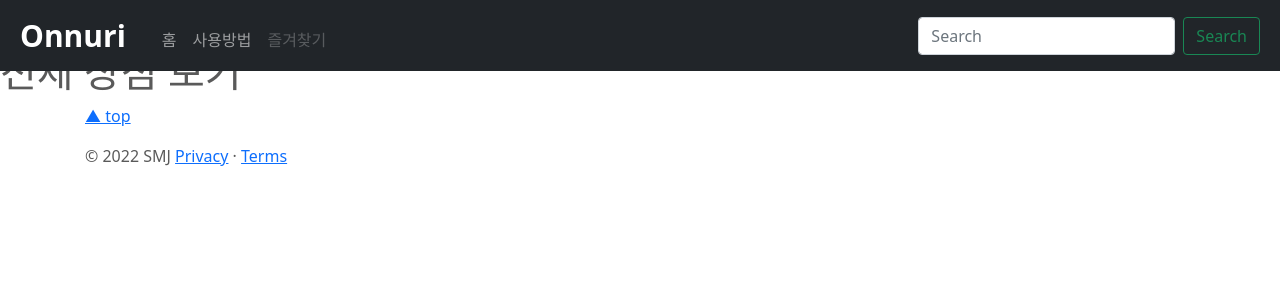
After one commit to Song-Minjin/Onnuri, a Flask app: template templates/sub_entire_stores.html in a window 1280 px wide. The commit adds this page. Shown: the top 300 px of the page. Run offline with Flask 2, Linux system fonts and the light colour scheme; the template is opened without the code that fills it, so the values that code supplies are empty.

Commit message:
sub page, layout.html update

```diff
--- a/app.py
+++ b/app.py
@@ -15,49 +15,17 @@
 def home():
     return render_template('index.html')
 
-@app.route('/stores', methods=['GET'])
+@app.route('/stores/list', methods=['GET'])
 def listing():
     stores = list(db.stores.find({}, {'_id': False}))
     return jsonify({'all_stores':stores})
-
-# https://www.sbiz.or.kr/sijangtong/nation/onnuri/pop/onnuriShopListKeyPopup.do?cpage=1&county_cd=02010&shop_table=SJTT.MKT_PAPER_SHOP&city_cd=02&txtKey=A.MARKET_NAME&txtParam=%EA%B4%91%EC%9E%A5%EC%8B%9C%EC%9E%A5
-# https://www.sbiz.or.kr/sijangtong/nation/onnuri/pop/onnuriShopListKeyPopup.do?cpage=1&county_cd=02010&shop_table=SJTT.MKT_PAPER_SHOP&city_cd=02&txtKey=A.MARKET_NAME&txtParam=%EB%8F%99%EB%8C%80%EB%AC%B8%EB%AC%B8%EA%B5%AC%EC%99%84%EA%B5%AC%EA%B1%B0%EB%A6%AC_%EB%8F%99%EB%8C%80%EB%AC%B8%EB%AC%B8%EA%B5%AC%EC%99%84%EA%B5%AC%EB%8F%84%EB%A7%A4
-# https://www.sbiz.or.kr/sijangtong/nation/onnuri/pop/onnuriShopListKeyPopup.do?cpage=1&county_cd=31010&shop_table=SJTT.MKT_PAPER_SHOP&city_cd=31&txtKey=A.MARKET_NAME&txtParam=%EA%B5%AC%EB%A7%A4%ED%83%84%EC%8B%9C%EC%9E%A5
-
 
 ## API 역할을 하는 부분
 @app.route('/stores', methods=['POST'])
 def saving():
     url_receive = request.form['url_give']
     comment_receive = request.form['comment_give']
-
-
-
-
-    doc = {
-        'title':og_title,
-        'image':og_image,
-        'description':og_description,
-        'url': url_receive,
-        'comment':comment_receive
-    }
-
-    db.articles.insert_one(doc)
     return jsonify({'msg': '저장이 완료되었습니다!'})
-
-
-
-
-
-
-
-
-
-
-
-
-
-
 
 
 if __name__ == '__main__':
--- a/templates/carousel.css
+++ b/templates/carousel.css
@@ -51,10 +51,16 @@
 
 .carousel-slide {
   margin: auto;
+  padding-right : 0px;
+  padding-left : 0px;
 }
 
 .container {
   font-palette: black;
+  padding-right: 15px;
+  padding-left: 15px;
+  margin-right: auto;
+  margin-left: auto;
 }
 
 .navbar-nav{
--- /dev/null
+++ b/templates/layout.html
@@ -0,0 +1,68 @@
+<!doctype html>
+<html lang="en">
+
+<head>
+    <meta charset="utf-8">
+    <meta name="viewport" content="width=device-width, initial-scale=1, shrink-to-fit=no">
+    <meta name="description" content="">
+    <meta name="author" content="">
+    <link rel="icon" href="/docs/4.0/assets/img/favicons/favicon.ico">
+
+    <title>온누리 | Onnuri : 온누리상품권(지류) 사용처 조회 서비스</title>
+
+    <link rel="canonical" href="https://getbootstrap.com/docs/4.0/examples/carousel/">
+
+    <!-- Bootstrap core CSS -->
+    <link href="https://cdn.jsdelivr.net/npm/bootstrap@5.1.3/dist/css/bootstrap.min.css" rel="stylesheet"
+          integrity="sha384-1BmE4kWBq78iYhFldvKuhfTAU6auU8tT94WrHftjDbrCEXSU1oBoqyl2QvZ6jIW3" crossorigin="anonymous">
+    <!-- Custom styles for this template -->
+    <link href="carousel.css" rel="stylesheet">
+
+
+    <meta property="og:title" content="Onnuri | 온누리 지류 상품권"/>
+    <meta property="og:description" content="온누리 지류 상품권 사용 관련 안내 사이트입니다."/>
+    <meta property="og:image" content="{{ url_for('static', filename='ogimage.jpg') }}"/>
+</head>
+
+<body>
+    <header>
+        <nav class="navbar navbar-expand-md navbar-dark fixed-top bg-dark">
+            <a class="navbar-brand" href="#">Onnuri</a>
+            <button class="navbar-toggler" type="button" data-toggle="collapse" data-target="#navbarCollapse"
+                    aria-controls="navbarCollapse" aria-expanded="false" aria-label="Toggle navigation">
+                <span class="navbar-toggler-icon"></span>
+            </button>
+            <ul class="collapse navbar-collapse" id="navbarCollapse">
+                <ul class="navbar-nav mr-auto">
+                    <li class="nav-item active">
+                        <a class="nav-link" href="#">홈 <span class="sr-only"></span></a>
+                    </li>
+                    <li class="nav-item">
+                        <a class="nav-link" href="sub_how_to_use.html">사용방법</a>
+                    </li>
+                    <li class="nav-item">
+                        <a class="nav-link disabled" href="sub_bookmarks.html">즐겨찾기</a>
+                    </li>
+                    </div>
+                </ul>
+            </ul>
+            <form class="d-flex">
+                <input class="form-control me-2" type="search" placeholder="Search" aria-label="Search">
+                <button class="btn btn-outline-success" type="submit">Search</button>
+            </form>
+        </nav>
+    </header>
+
+    <!-- 다른 html 코드가 들어가는 공간 -->
+    {% block content %}
+    {% endblock %}
+
+    <!-- FOOTER -->
+    <footer class="container">
+        <p class="float-right"><a href="#">▲ top</a></p>
+        <p>&copy; 2022 SMJ <a href="#">Privacy</a> &middot; <a href="#">Terms</a></p>
+    </footer>
+
+</body>
+
+</html>
--- /dev/null
+++ b/templates/sub_entire_stores.html
@@ -0,0 +1,6 @@
+{% extends 'layout.html' %}
+{% block content %}
+
+<h1> 전체 상점 보기 </h1>
+
+{% endblock %}
```
Also changed, not shown: db.py (deleted, +0 -41 lines), templates/index.html (+16 -9 lines).
